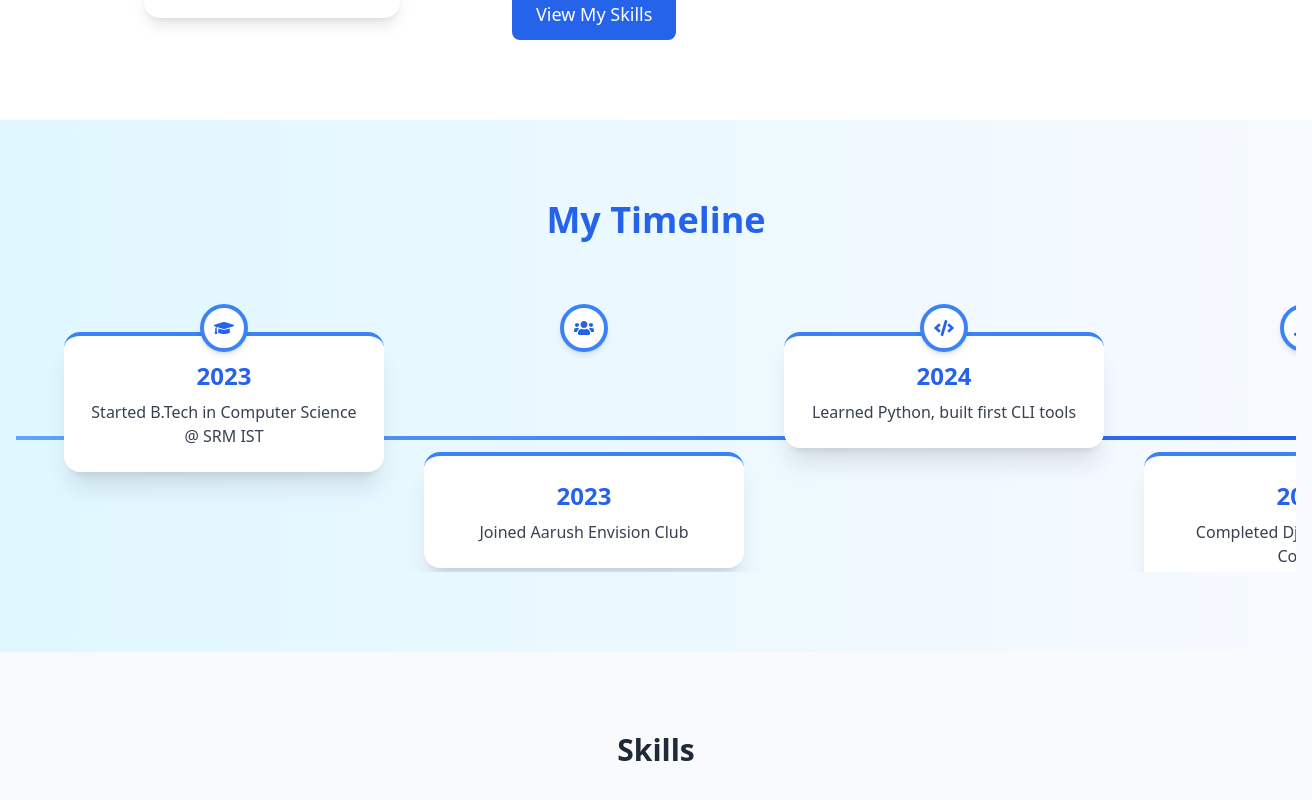
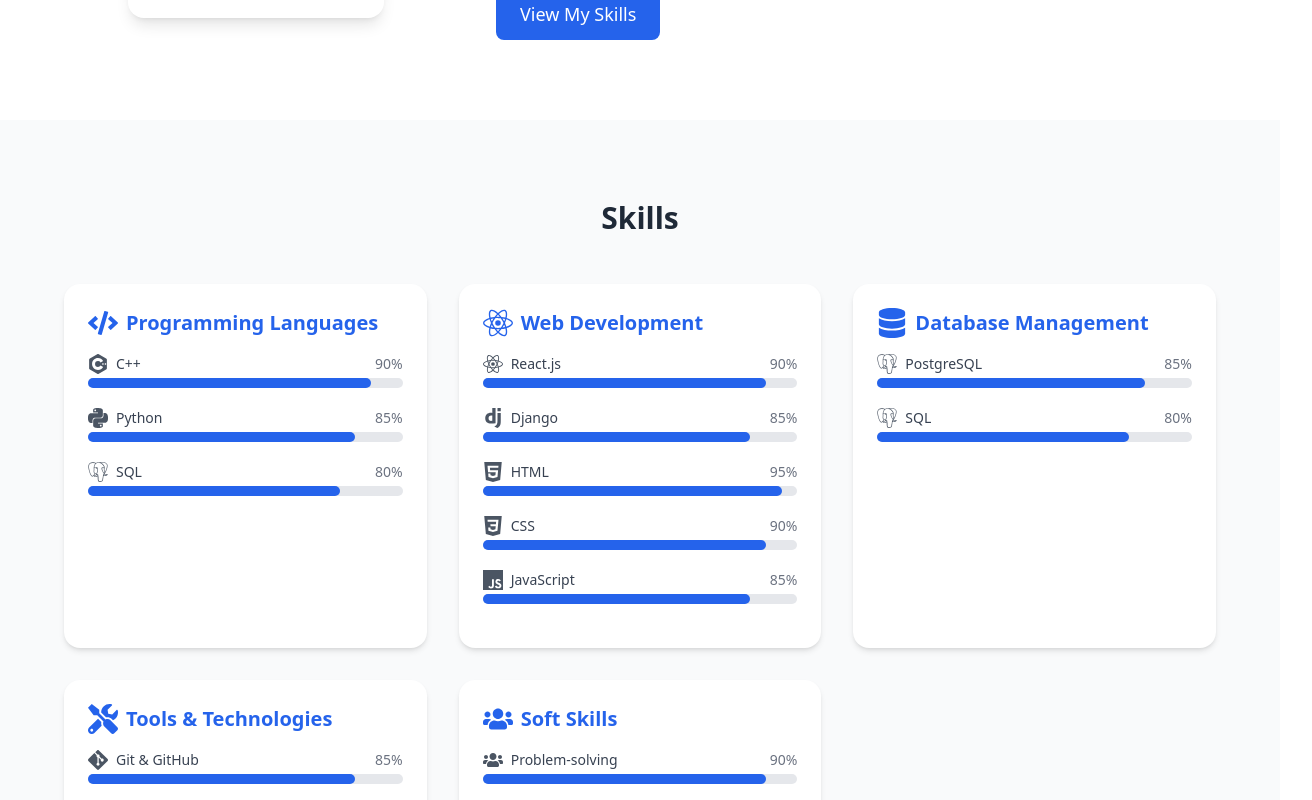
Before and after one commit to GouravSharma26/portfolio, a React (Vite) app: page / in a window 1280 px wide. Shown: the part 1140-1940 px from the top of the page, 1312 px wide, since content can reach past the window. Built offline with nearby package versions, Linux system fonts and the light colour scheme.

Commit message:
Auto-commit

```diff
--- a/src/App.jsx
+++ b/src/App.jsx
@@ -7,7 +7,7 @@ import Projects from "./components/Projects";
 import Contact from "./components/Contact";
 import Footer from "./components/Footer";
 import ScrollToTop from "./components/ScrollToTop";
-import Timeline from "./components/Timeline";
+
 
 function App() {
   return (
@@ -15,7 +15,6 @@ function App() {
       <Navbar />
       <Hero />
       <About />
-      <Timeline />
       <Skills />
       <Projects />
       <Contact />
--- a/src/components/Timeline.jsx
+++ /dev/null
@@ -1,133 +0,0 @@
-import React, { useRef, useEffect } from "react";
-import {
-  FaGraduationCap,
-  FaUsers,
-  FaCode,
-  FaLaptopCode,
-  FaBook,
-  FaRobot,
-  FaArchive,
-} from "react-icons/fa";
-
-const timelineData = [
-  { year: "2023", event: "Started B.Tech in Computer Science @ SRM IST", icon: <FaGraduationCap /> },
-  { year: "2023", event: "Joined Aarush Envision Club", icon: <FaUsers /> },
-  { year: "2024", event: "Learned Python, built first CLI tools", icon: <FaCode /> },
-  { year: "2024", event: "Completed Django Full-Stack Course", icon: <FaLaptopCode /> },
-  { year: "2024", event: "Built HealthTech Website", icon: <FaLaptopCode /> },
-  { year: "2024", event: "Published E-Book Management System", icon: <FaBook /> },
-  { year: "2024", event: "Developed Chat Bot Application", icon: <FaRobot /> },
-  { year: "2024", event: "Created Old Newspaper Archive", icon: <FaArchive /> },
-];
-
-const Timeline = () => {
-  const containerRef = useRef(null);
-
-  const handleWheel = (e) => {
-    const container = containerRef.current;
-    if (!container) return;
-
-    if (container.contains(e.target)) {
-      e.preventDefault();
-      container.scrollLeft += e.deltaY;
-    }
-  };
-
-  useEffect(() => {
-    window.addEventListener("wheel", handleWheel, { passive: false });
-
-    return () => {
-      window.removeEventListener("wheel", handleWheel);
-    };
-  }, []);
-
-  useEffect(() => {
-    const container = containerRef.current;
-    if (!container) return;
-
-    let isDown = false;
-    let startX;
-    let scrollLeft;
-
-    const startTouch = (e) => {
-      isDown = true;
-      startX = e.touches[0].pageX - container.offsetLeft;
-      scrollLeft = container.scrollLeft;
-    };
-
-    const moveTouch = (e) => {
-      if (!isDown) return;
-      e.preventDefault();
-      const x = e.touches[0].pageX - container.offsetLeft;
-      const walk = (startX - x) * 2;
-      container.scrollLeft = scrollLeft + walk;
-    };
-
-    const endTouch = () => {
-      isDown = false;
-    };
-
-    container.addEventListener("touchstart", startTouch);
-    container.addEventListener("touchmove", moveTouch, { passive: false });
-    container.addEventListener("touchend", endTouch);
-
-    return () => {
-      container.removeEventListener("touchstart", startTouch);
-      container.removeEventListener("touchmove", moveTouch);
-      container.removeEventListener("touchend", endTouch);
-    };
-  }, []);
-
-  return (
-    <section
-      id="timeline"
-      className="w-full bg-gradient-to-r from-[#e0f7ff] to-[#f7faff] text-black py-20 px-4 overflow-hidden"
-    >
-      <div className="max-w-7xl mx-auto">
-        <h2 className="text-4xl font-bold text-center mb-16 text-blue-600">
-          My Timeline
-        </h2>
-
-        <div
-          ref={containerRef}
-          className="flex overflow-x-auto overflow-y-hidden relative px-12 pb-10 gap-10 custom-scrollbar"
-          style={{
-            scrollSnapType: "x mandatory",
-            WebkitOverflowScrolling: "touch",
-            scrollBehavior: "smooth",
-          }}
-        >
-          {/* Timeline Line */}
-          <div className="absolute top-1/2 transform -translate-y-1/2 left-0 right-0 h-1 bg-gradient-to-r from-blue-400 to-blue-600 z-0"></div>
-
-          {timelineData.map((item, index) => (
-            <div
-              key={index}
-              className="relative flex flex-col items-center flex-shrink-0 w-[280px] md:w-[320px] group scroll-snap-align-center"
-            >
-              {/* Dot with Icon */}
-              <div className="z-10 w-12 h-12 rounded-full bg-white border-4 border-blue-500 flex items-center justify-center shadow-md transition-transform duration-300 group-hover:scale-110">
-                <div className="text-blue-600 text-xl">{item.icon}</div>
-              </div>
-
-              {/* Card */}
-              <div
-                className={`mt-10 ${index % 2 === 0 ? "translate-y-[-60px]" : "translate-y-[60px]"}
-                bg-white rounded-2xl shadow-xl p-6 border-t-4 border-blue-500 transition-transform duration-300 group-hover:scale-105 w-full`}
-              >
-                <h3 className="text-xl md:text-2xl font-semibold text-blue-600 mb-2 text-center">
-                  {item.year}
-                </h3>
-                <p className="text-sm md:text-base text-gray-700 text-center">
-                  {item.event}
-                </p>
-              </div>
-            </div>
-          ))}
-        </div>
-      </div>
-    </section>
-  );
-};
-
-export default Timeline;
--- a/src/index.css
+++ b/src/index.css
@@ -72,31 +72,3 @@ button:focus-visible {
 html {
   scroll-behavior: smooth;
 }
-
-/* Custom horizontal scrollbar */
-.horizontal-scrollbar {
-  overflow-x: auto;
-  overflow-y: hidden;
-  display: flex;
-  gap: 20px;
-  padding-bottom: 10px;
-  scroll-snap-type: x mandatory;
-}
-
-.horizontal-scrollbar::-webkit-scrollbar {
-  height: 12px;
-}
-
-.horizontal-scrollbar::-webkit-scrollbar-track {
-  background: #e0f2ff;
-  border-radius: 10px;
-}
-
-.horizontal-scrollbar::-webkit-scrollbar-thumb {
-  background: linear-gradient(90deg, #3b82f6, #60a5fa);
-  border-radius: 10px;
-}
-
-.horizontal-scrollbar::-webkit-scrollbar-thumb:hover {
-  background: linear-gradient(90deg, #2563eb, #3b82f6);
-}
```
